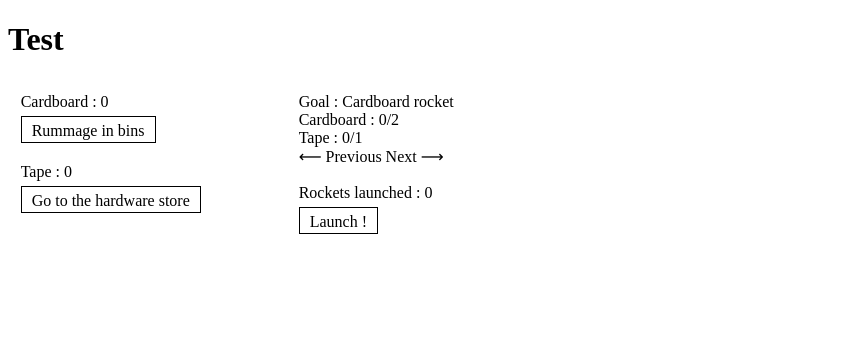
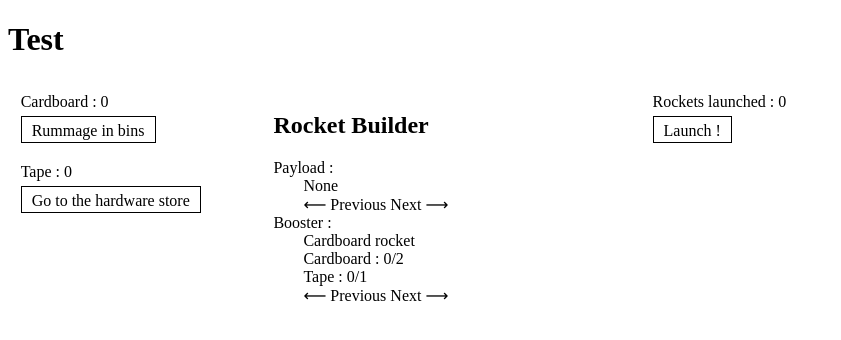
Before and after one commit to ajoliveau/idle, a React (Create React App) app: page / in a window 1280 px wide. Shown: the top 340 px of the page, without its empty margins (0-841 px from the left). Built offline with nearby package versions, Linux system fonts and the light colour scheme.

Commit message:
Added payload to rocket configuration

```diff
--- a/src/actions/rockets.js
+++ b/src/actions/rockets.js
@@ -2,6 +2,8 @@
 export const SWITCH_ROCKET = 'SWITCH_ROCKET';
 export const NEXT_ROCKET = 'NEXT_ROCKET';
 export const PREVIOUS_ROCKET = 'PREVIOUS_ROCKET';
+export const NEXT_PAYLOAD = 'NEXT_PAYLOAD';
+export const PREVIOUS_PAYLOAD = 'PREVIOUS_PAYLOAD';
 export const LAUNCH_ROCKET = 'LAUNCH_ROCKET';
 
 // -- A C T I O N S
@@ -28,6 +30,18 @@ export const previousRocket = ( rocket ) => {
     };
 };
 
+export const nextPayload = ( payload ) => {
+    return {
+        type: NEXT_PAYLOAD,
+    };
+};
+
+export const previousPayload = ( payload ) => {
+    return {
+        type: previousPayload,
+    };
+};
+
 // Launch the current rocket
 export const launchRocket = ( ) => {
     return {
--- a/src/components/ButtonCountdown.js
+++ b/src/components/ButtonCountdown.js
@@ -1,5 +1,8 @@
 import React, { Component } from 'react';
 import PropTypes from 'prop-types';
+
+// Button that disables himself when clicked and displays a progression bar that fills up until it's ready to
+// be clicked again
 
 class ButtonCountdown extends Component {
 
--- a/src/components/MainSection.js
+++ b/src/components/MainSection.js
@@ -1,7 +1,7 @@
 import React, { Component } from 'react'
 import { connect } from 'react-redux';
 import PropTypes from 'prop-types'
-import { launchRocket, nextRocket, previousRocket } from '../actions/rockets';
+import { launchRocket, nextRocket, previousRocket, nextPayload, previousPayload } from '../actions/rockets';
 import { addResource, removeResource } from '../actions/inventory';
 import ButtonCountdown from '../components/ButtonCountdown';
 import ButtonResource from '../components/ButtonResource';
@@ -31,19 +31,20 @@ class MainSection extends Component {
 
 	render() {
 		const { inventory, rockets } = this.props
-		const currentRocket = rockets.current;
+		const currentRocket = rockets.current.rocket;
+		const currentPayload = rockets.current.payload;
+		console.log(currentRocket);
 		const state = this.state;
-		console.log(state.missingResources);
 
 		const divStyle = {
-			width: "20%",
+			width: "18%",
 			height: "100px",
 			float: "left",
 			margin: "1%",
 		}
 
 		const divRight = {
-			width: "40%",
+			width: "28%",
 			height: "100px",
 			float: "left",
 			margin: "1%",
@@ -59,6 +60,10 @@ class MainSection extends Component {
 			color: 'red',
 		}
 
+		const payloadCurrent = {
+			marginLeft: "30px",
+		}
+
 		return (
 			<section className="main" >
 				<div className="resources" style={divStyle}>
@@ -67,8 +72,19 @@ class MainSection extends Component {
 					<div className="text">Tape : {inventory.tape} </div>
 					<ButtonCountdown text="Go to the hardware store" onClick={this.tapeClick} cooldown={40}/>
 				</div>
-				<div className="middle" style={divStyle}>
-					<div className="text">Goal : {currentRocket.name}</div>
+				<div className="middle" style={divRight}>
+					<h2>Rocket Builder</h2>
+					<div className="payload">
+						Payload :
+						<div className="payloadCurrent" style={payloadCurrent}>
+							<div className="text">{currentPayload.name}</div>
+							<div style={divNextPrevious} onClick={()=> this.previous("payload")}>⟵ Previous</div> <div style={divNextPrevious} onClick={()=> this.next("payload")}>Next ⟶</div>
+						</div>
+					</div>
+					<div className="booster">
+						Booster :
+						<div className="boosterCurrent" style={payloadCurrent}>
+							<div className="text">{currentRocket.name}</div>
 							{
 				                currentRocket.resources.map(function(resource)  {
 
@@ -77,11 +93,16 @@ class MainSection extends Component {
 				                    return <div style={style} key={resource.name}>{resource.name} : {inventory[resource.shortName]}/{resource.count}</div>
 				                })
 							}
-					<div style={divNextPrevious} onClick={this.previous}>⟵ Previous</div> <div style={divNextPrevious} onClick={this.next}>Next ⟶</div>
-					<br/><br/>
+							<div style={divNextPrevious} onClick={() => this.previous("rocket")}>⟵ Previous</div> <div style={divNextPrevious} onClick={()=> this.next("rocket")}>Next ⟶</div>
+						</div>
+					</div>
+
+				</div>
+				<div className="right" style={divStyle}>
 					<div className="text">Rockets launched : {rockets.totalLaunches} </div>
 					<ButtonResource text="Launch !" highlight={this.highlightResource} inventory={inventory} rocket={currentRocket} onClick={this.launchClick} />
 				</div>
+
 				<div className="right" style={divRight}>
 					<img ref="img" src={currentRocket.image}></img>
 				</div>
@@ -89,12 +110,18 @@ class MainSection extends Component {
 		)
 	}
 
-	next () {
+	next (type) {
+		if (type === "rocket")
 			this.props.dispatch(nextRocket());
+		else
+			this.props.dispatch(nextPayload());
 	}
 
-	previous () {
+	previous (type) {
+		if (type === "rocket")
 			this.props.dispatch(previousRocket());
+		else
+			this.props.dispatch(previousPayload());
 	}
 
 	tapeClick () {
@@ -116,7 +143,7 @@ class MainSection extends Component {
 
 		this.timeoutLaunch = setTimeout(function(){
 			img.style.visibility = "hidden";
-		}, this.props.rockets.current.imageDuration);
+		}, this.props.rockets.current.rocket.imageDuration);
 
 
 		this.props.dispatch(launchRocket());
--- a/src/reducers/inventory.js
+++ b/src/reducers/inventory.js
@@ -5,7 +5,8 @@ import {
 
 const initialState = {
 	cardboard: 0,
-	tape: 0
+	tape: 0,
+	budget: 0
 }
 
 export default function inventory(state = initialState, action) {
--- a/src/reducers/rockets.js
+++ b/src/reducers/rockets.js
@@ -2,11 +2,31 @@ import {
 	SWITCH_ROCKET,
 	NEXT_ROCKET,
 	PREVIOUS_ROCKET,
+	NEXT_PAYLOAD,
+	PREVIOUS_PAYLOAD,
 	LAUNCH_ROCKET,
 } from '../actions/rockets'
 import { mod } from '../utils'
 
 const initialState = {
+	payloads: [
+		{
+			id: 0,
+			name: "None",
+		},
+		{
+			id: 1,
+			name: "Thermomether",
+		},
+		{
+			id: 2,
+			name: "Altimeter",
+		},
+		{
+			id: 3,
+			name: "Video camera",
+		},
+	],
 	rockets: [
 		{
 			id: 0,
@@ -48,20 +68,19 @@ const initialState = {
 			imageDuration: 4750,
 
 		},
-	],
-	current: {
-		id: 0,
-		name: "Cardboard rocket",
+		{
+			id: 2,
+			name: "Atlas Mercury",
 			resources: [
 				{
 					name: "Cardboard",
 					shortName: "cardboard",
-				count: 2,
+					count: 10,
 				},
 				{
 					name: "Tape",
 					shortName: "tape",
-				count: 1,
+					count: 5,
 				},
 			],
 			launches: 0,
@@ -69,8 +88,16 @@ const initialState = {
 			imageDuration: 4750,
 
 		},
+	],
+	current: {
+		payload: {},
+		rocket: {}
+	},
 	totalLaunches: 0,
 }
+
+initialState.current.rocket = initialState.rockets[0];
+initialState.current.payload = initialState.payloads[0];
 
 export default function rockets(state = initialState, action) {
 	switch (action.type) {
@@ -84,14 +111,40 @@ export default function rockets(state = initialState, action) {
 		case NEXT_ROCKET:
 		return {
 			...state,
-			current: state.rockets[mod(state.current.id + 1, state.rockets.length)],
+			current: {
+				...state.current,
+			 	rocket: state.rockets[mod(state.current.rocket.id + 1, state.rockets.length)],
+			}
 
 		}
 
 		case PREVIOUS_ROCKET:
 		return {
 			...state,
-			current: state.rockets[mod(state.current.id - 1, state.rockets.length)],
+			current: {
+				...state.current,
+			 	rocket: state.rockets[mod(state.current.rocket.id - 1, state.rockets.length)],
+			}
+
+		}
+
+		case NEXT_PAYLOAD:
+		return {
+			...state,
+			current: {
+				...state.current,
+			 	payload: state.payloads[mod(state.current.payload.id + 1, state.payloads.length)],
+			}
+
+		}
+
+		case PREVIOUS_PAYLOAD:
+		return {
+			...state,
+			current: {
+				...state.current,
+			 	payload: state.payloads[mod(state.current.payload.id - 1, state.payloads.length)],
+			}
 
 		}
 
@@ -100,9 +153,13 @@ export default function rockets(state = initialState, action) {
 			...state,
 			current: {
 				...state.current,
-				launches: state.current.launches + 1,
+				rocket: {
+					...state.current.rocket,
+					launches: state.current.rocket.launches + 1,
+				}
+
 			},
-			rockets: state.rockets.map(rocket => rocket.id === state.current.id ?
+			rockets: state.rockets.map(rocket => rocket.id === state.current.rocketid ?
 				{...rocket, launches: rocket.launches+1} :
 				rocket
 			),
```
Lines whose indentation alone changed are shown as unchanged.
